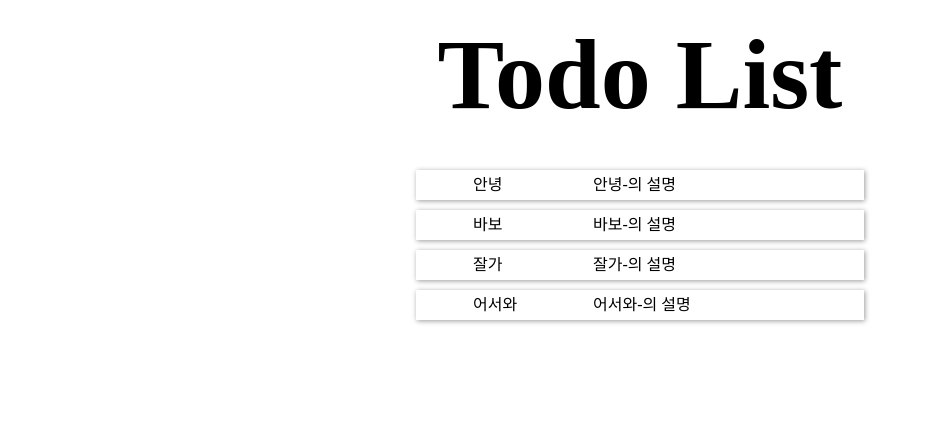
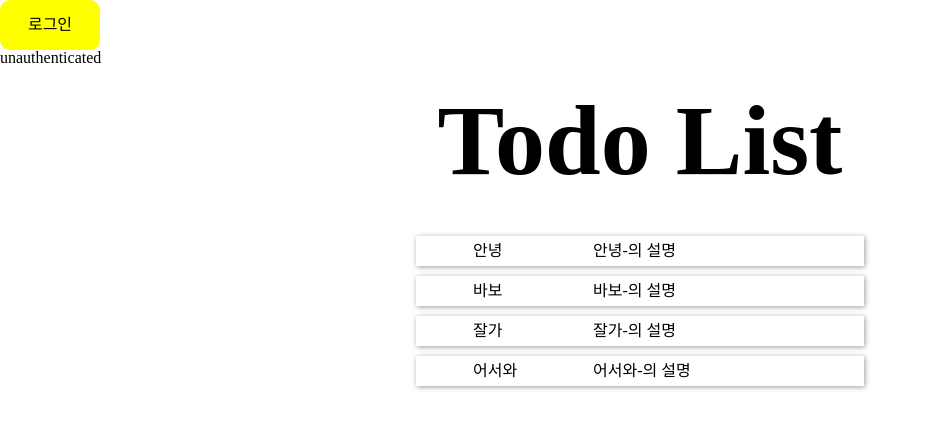
Before and after one commit to Pig-Cola/next-todo, a Next.js app: page / in a window 1280 px wide. Shown: the top 428 px of the page, without its empty margins (0-931 px from the left). Built offline with nearby package versions, Linux system fonts and the light colour scheme; no server answers.

Commit message:
next-auth 연결
database없이 kakao provider사용. (단순 로그인)
prisma와 함께 사용하는 구성으로 변경해야 함.

```diff
--- a/package.json
+++ b/package.json
@@ -9,6 +9,7 @@
   },
   "dependencies": {
     "@prisma/client": "^3.9.1",
+    "dotenv": "^16.0.0",
     "lodash": "^4.17.21",
     "next": "12.0.10",
     "next-auth": "^4.2.1",
--- a/pages/_app.js
+++ b/pages/_app.js
@@ -4,7 +4,11 @@ import { SessionProvider } from 'next-auth/react'
 
 function MyApp({ Component, pageProps: { session, ...pageProps } }) {
   const getLayout = Component.getLayout || ((page) => page)
-  return <SessionProvider session={session} >{getLayout(<Component {...pageProps} />)}</SessionProvider>
+  return (
+    <SessionProvider session={session} refetchInterval={5 * 60}>
+      {getLayout(<Component {...pageProps} />)}
+    </SessionProvider>
+  )
 }
 
 export default MyApp
--- a/pages/index.js
+++ b/pages/index.js
@@ -6,10 +6,21 @@ import style from './index.module.scss'
 import { classOption } from 'utill'
 import { useTransition, animated } from 'react-spring'
 import { useEffect, useMemo, useState } from 'react'
+import { useSession, signIn, signOut, getSession } from 'next-auth/react'
 
 const classname = classOption(style)
 
+/**@type {import('next').GetServerSideProps} */
+export async function getServerSideProps(context) {
+  return {
+    props: {
+      session: await getSession(context),
+    },
+  }
+}
+
 export default function Home() {
+  const { data: session, status } = useSession()
   // data
   const [todosData, setTodosData] = useState([
     {
@@ -123,6 +134,18 @@ export default function Home() {
       </Head>
 
       <div className={classname('main')}>
+        <div className={classname('sign')}>
+          {!session ? (
+            <div className={classname('sign-in')} onClick={() => signIn('kakao')}>
+              로그인
+            </div>
+          ) : (
+            <div className={classname('sign-out')} onClick={signOut}>
+              로그아웃
+            </div>
+          )}
+        </div>
+        <div>{status}</div>
         <div className={classname('todo-list-area')}>
           <div className={classname('title')}>Todo List</div>
           <div className={classname('todos')}>{todos}</div>
--- a/pages/index.module.scss
+++ b/pages/index.module.scss
@@ -1,6 +1,24 @@
 .main {
   width: 100%;
   height: 100%;
+
+  .sign {
+    width: 100px;
+    height: 50px;
+
+    .sign-in,
+    .sign-out {
+      width: 100%;
+      height: 100%;
+
+      display: flex;
+      align-items: center;
+      justify-content: center;
+
+      background-color: yellow;
+      border-radius: 10px;
+    }
+  }
 
   .todo-list-area {
     width: 70%;
--- /dev/null
+++ b/utill/dotenv.js
@@ -0,0 +1,3 @@
+import dotenv from 'dotenv'
+
+dotenv.config()
```
Also changed, not shown: pages/api/auth/[...nextauth].js (added, +33 -0 lines), 1 other file (tests, documents, lock files or other folders).
